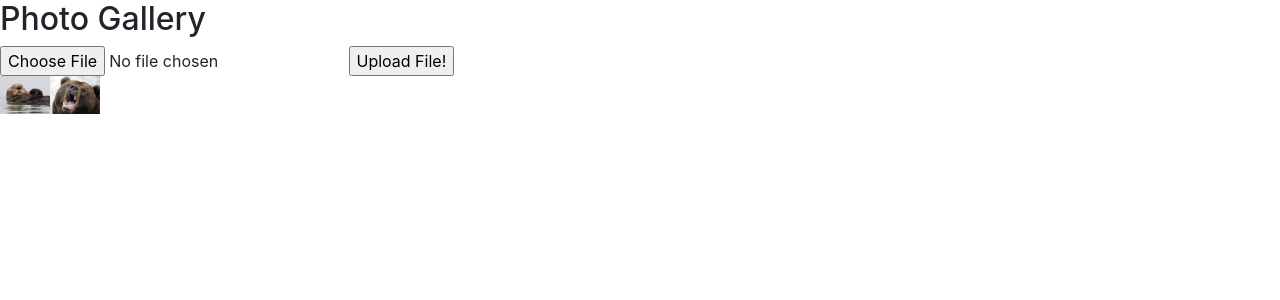
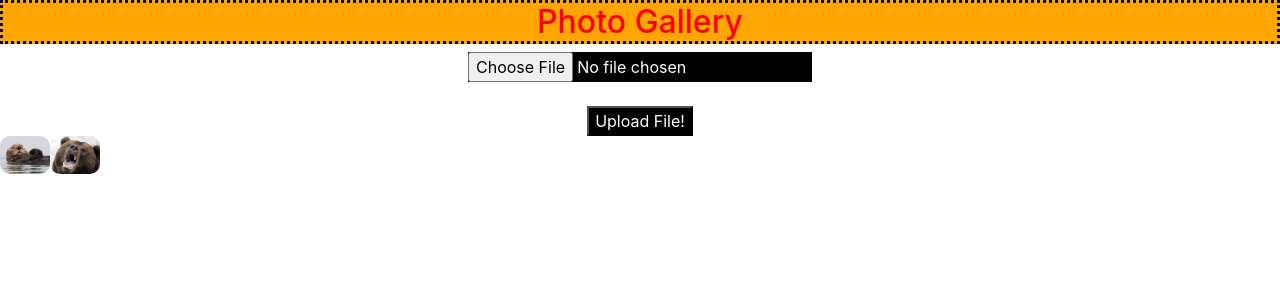
Before and after one commit to DerekMcFate/dmcfate336, a PHP site: page /labs/lab10/index.php in a window 1280 px wide. Shown: the top 300 px of the page. Run offline with PHP 8.4, Linux system fonts and the light colour scheme; data that the repository does not hold is empty; some libraries are stand-ins or nearby versions.

Commit message:
added lab10 redux

```diff
--- /dev/null
+++ b/labs/lab10/css/styles.css
@@ -0,0 +1,31 @@
+h2 {
+    text-align: center;
+    font-size: 1.5em;
+    background-color: orange;
+}
+
+form {
+    text-align: center;
+}
+
+img {
+    border-radius: 10px;
+    text-align: center;
+}
+
+#sizeUp {
+    border-radius: 25px;
+
+}
+
+#title {
+    color: red;
+    border: dotted;
+    border-color: black;
+}
+
+input {
+    font-size: 1.5em;
+    background-color: black;
+    color: white;
+}
--- a/labs/lab10/index.php
+++ b/labs/lab10/index.php
@@ -16,6 +16,7 @@
 <html>
     <head>
         <title>Lab 10: Photo Gallery</title>
+        <link href="css/styles.css" rel="stylesheet" type="text/css" />
         <script src="https://ajax.googleapis.com/ajax/libs/jquery/3.2.1/jquery.min.js"></script>
         <script src="https://cdnjs.cloudflare.com/ajax/libs/popper.js/1.12.3/umd/popper.min.js" integrity="sha384-vFJXuSJphROIrBnz7yo7oB41mKfc8JzQZiCq4NCceLEaO4IHwicKwpJf9c9IpFgh" crossorigin="anonymous"></script>
 
@@ -34,13 +35,13 @@
         </script>
     </head>
     <body>
-        <h2>Photo Gallery</h2>
+        <h2 id="title">Photo Gallery</h2>
 
         <form method="POST" enctype="multipart/form-data">
 
 
         <input type="file" name="myFile" />
-
+        <br><br>
         <input type="submit" value="Upload File!" />
 
     </form>
```
